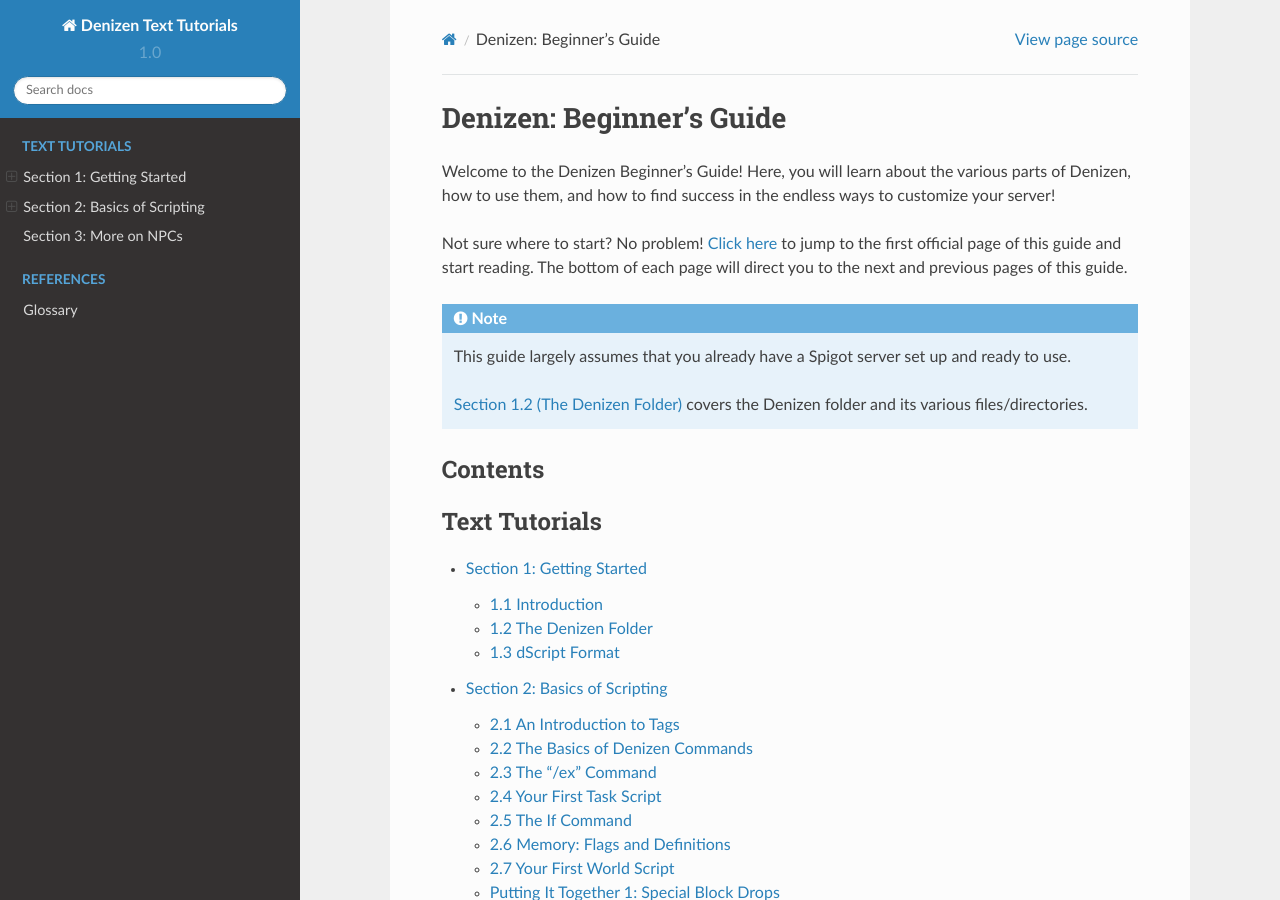
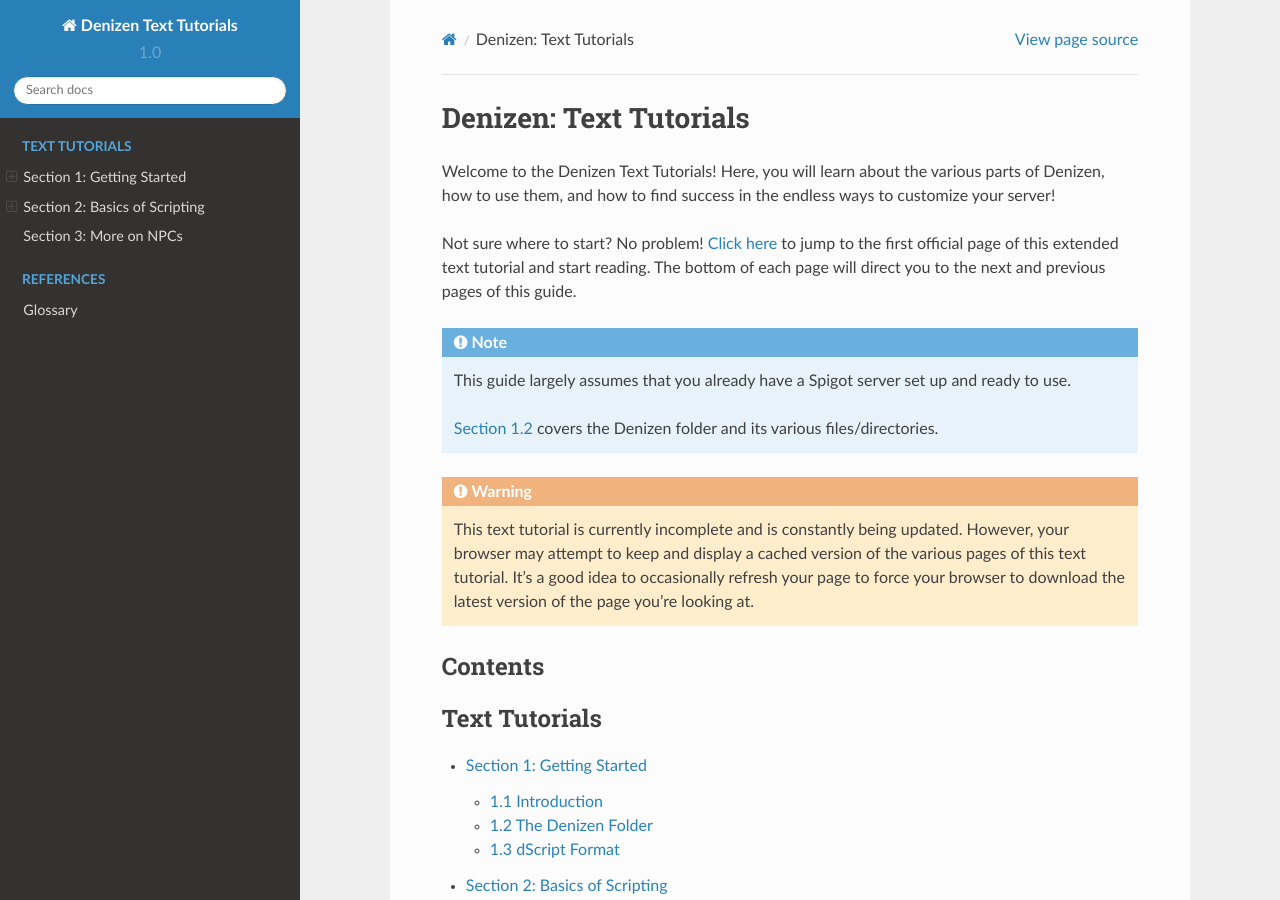
Before and after one commit to DenizenScript/Denizen-For-Bukkit-Docs, a Sphinx documentation site: the page built from source/index.rst, in a window 1280 px wide and 900 px high. Built offline with Sphinx 7.4.7 and the Read the Docs theme 2.0.0, drawn with Linux system fonts in a browser that asks for light colours; nearby versions of some CDN libraries.

Commit message:
Update first page and warn about browser caches

```diff
--- a/source/index.rst
+++ b/source/index.rst
@@ -1,19 +1,24 @@
-=========================
-Denizen: Beginner's Guide
-=========================
+=======================
+Denizen: Text Tutorials
+=======================
 
-Welcome to the Denizen Beginner's Guide! Here, you will learn about the various parts of Denizen, how to use them, and
-how to find success in the endless ways to customize your server!
+Welcome to the Denizen Text Tutorials! Here, you will learn about the various parts of Denizen, how to use them, and how
+to find success in the endless ways to customize your server!
 
 Not sure where to start? No problem! :doc:`Click here <docs/getting-started/index>` to jump to the first official page
-of this guide and start reading. The bottom of each page will direct you to the next and previous pages of this guide.
+of this extended text tutorial and start reading. The bottom of each page will direct you to the next and previous pages
+of this guide.
 
 .. note::
-    This guide largely assumes that you already have a Spigot server set up and
-    ready to use.
+    This guide largely assumes that you already have a Spigot server set up and ready to use.
 
-    :doc:`Section 1.2 (The Denizen Folder) <docs/getting-started/denizen-folder>` covers the Denizen folder and its
-    various files/directories.
+    :doc:`Section 1.2 <docs/getting-started/denizen-folder>` covers the Denizen folder and its various
+    files/directories.
+
+.. warning::
+    This text tutorial is currently incomplete and is constantly being updated. However, your browser may attempt to
+    keep and display a cached version of the various pages of this text tutorial. It's a good idea to occasionally
+    refresh your page to force your browser to download the latest version of the page you're looking at.
 
 Contents
 ========
```
